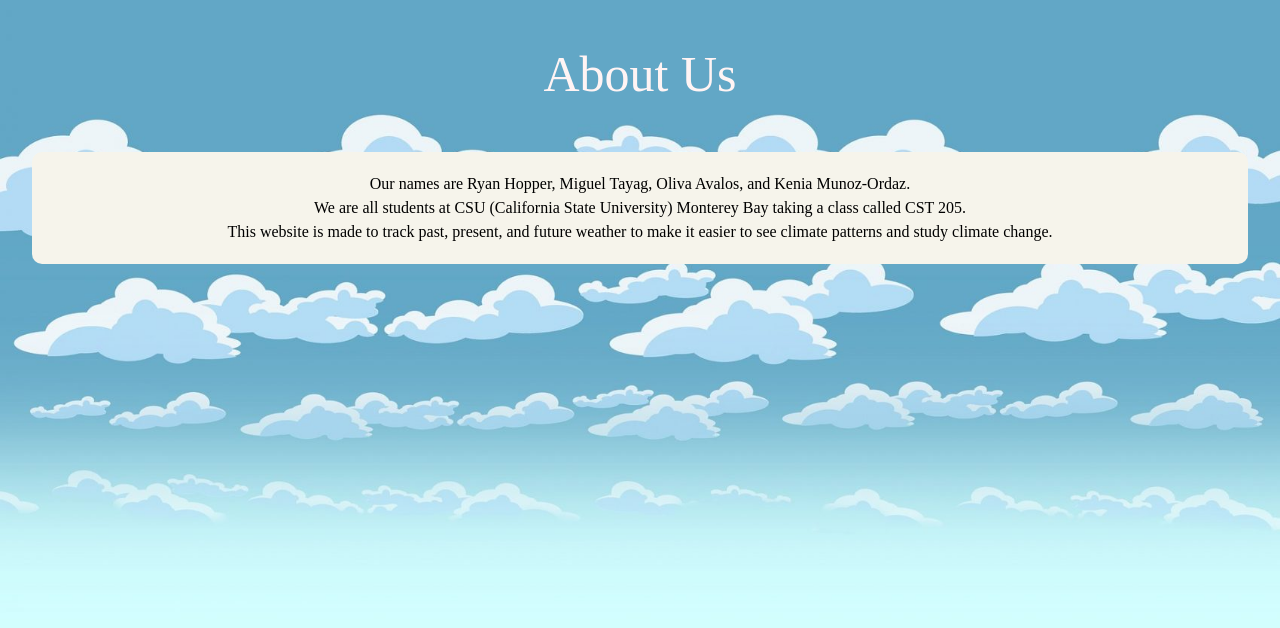
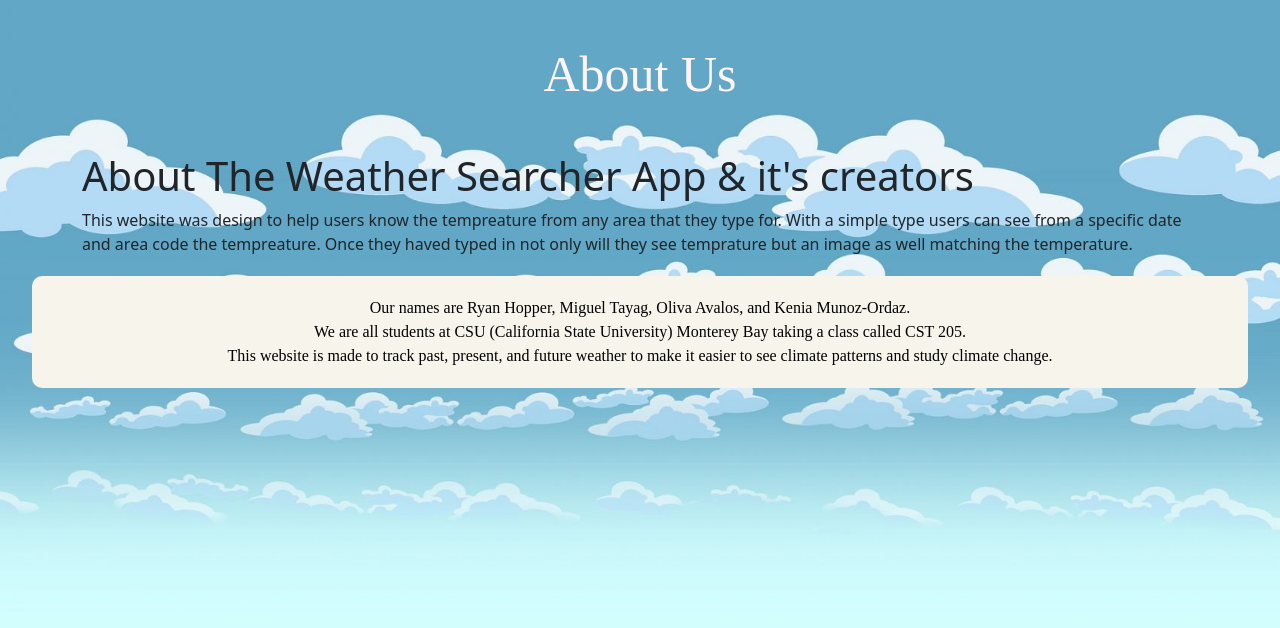
Before and after one commit to MiguelTayag/cst205finalproject, a Flask app: page /about in a window 1280 px wide. Shown: the part 80-708 px from the top of the page. Run offline with Flask 3, Linux system fonts and the light colour scheme; some libraries are stand-ins or nearby versions.

Commit message:
Final Push

```diff
--- a/templates/about.html
+++ b/templates/about.html
@@ -19,7 +19,10 @@
             <h1 class="pageTitles">About Us</h1>
         </div>
     </div>
-
+    <div class="container">
+        <h1>About The Weather Searcher App & it's creators</h1>
+        <p>This website was design to help users know the tempreature from any area that they type for. With a simple type users can see from a specific date and area code the tempreature. Once they haved typed in not only will they see temprature but an image as well matching the temperature.</p>
+    </div>
     <div class = "text-center">
         <div class="pageTextContainer">
             Our names are Ryan Hopper, Miguel Tayag, Oliva Avalos, and Kenia Munoz-Ordaz.
@@ -29,6 +32,7 @@
             This website is made to track past, present, and future weather to make it easier to see climate patterns and study climate change.
         </div>
     </div>
+
     {% endblock %}
 </body>
 </html>
```
Also changed, not shown: main.py (+5 -2 lines). Lines whose indentation alone changed are shown as unchanged.
